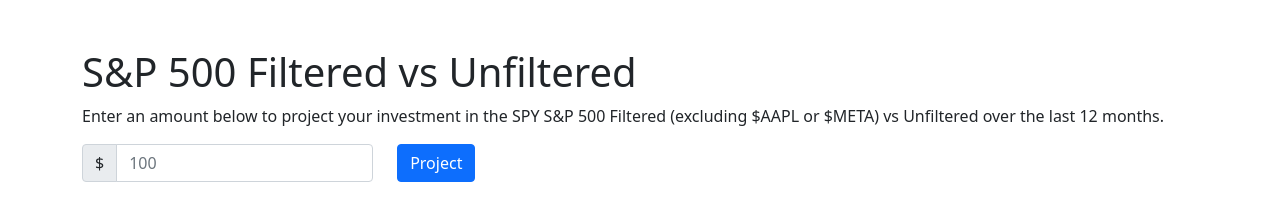
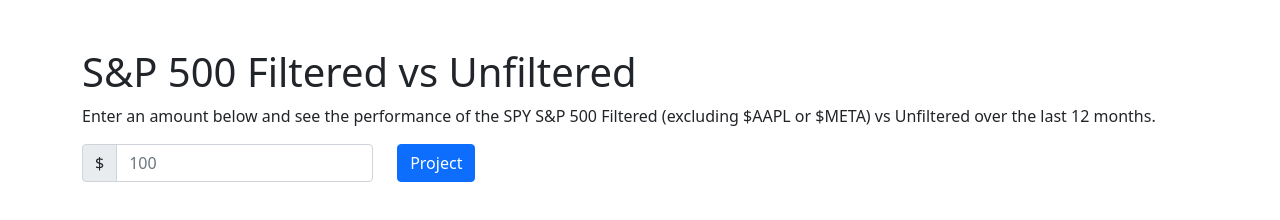
Before and after one commit to myl117/Stock-Market-Visualizer, a website: page src/web/index.html in a window 1280 px wide. Drawn offline with nearby package versions, Linux system fonts and the light colour scheme; no server answers.

Commit message:
created README.md

```diff
--- a/src/web/index.html
+++ b/src/web/index.html
@@ -13,9 +13,8 @@
 <body>
   <div class="container py-5">
     <h1>S&P 500 Filtered vs Unfiltered</h1>
-    <p>Enter an amount below to project your investment in the SPY S&P 500 Filtered (excluding $AAPL or $META) vs
-      Unfiltered over the last 12
-      months.</p>
+    <p>Enter an amount below and see the performance of the SPY S&P 500 Filtered (excluding $AAPL or $META) vs
+      Unfiltered over the last 12 months.</p>
 
     <div class="row">
       <div class="col-auto">
```
Also changed, not shown: README.md (added).
